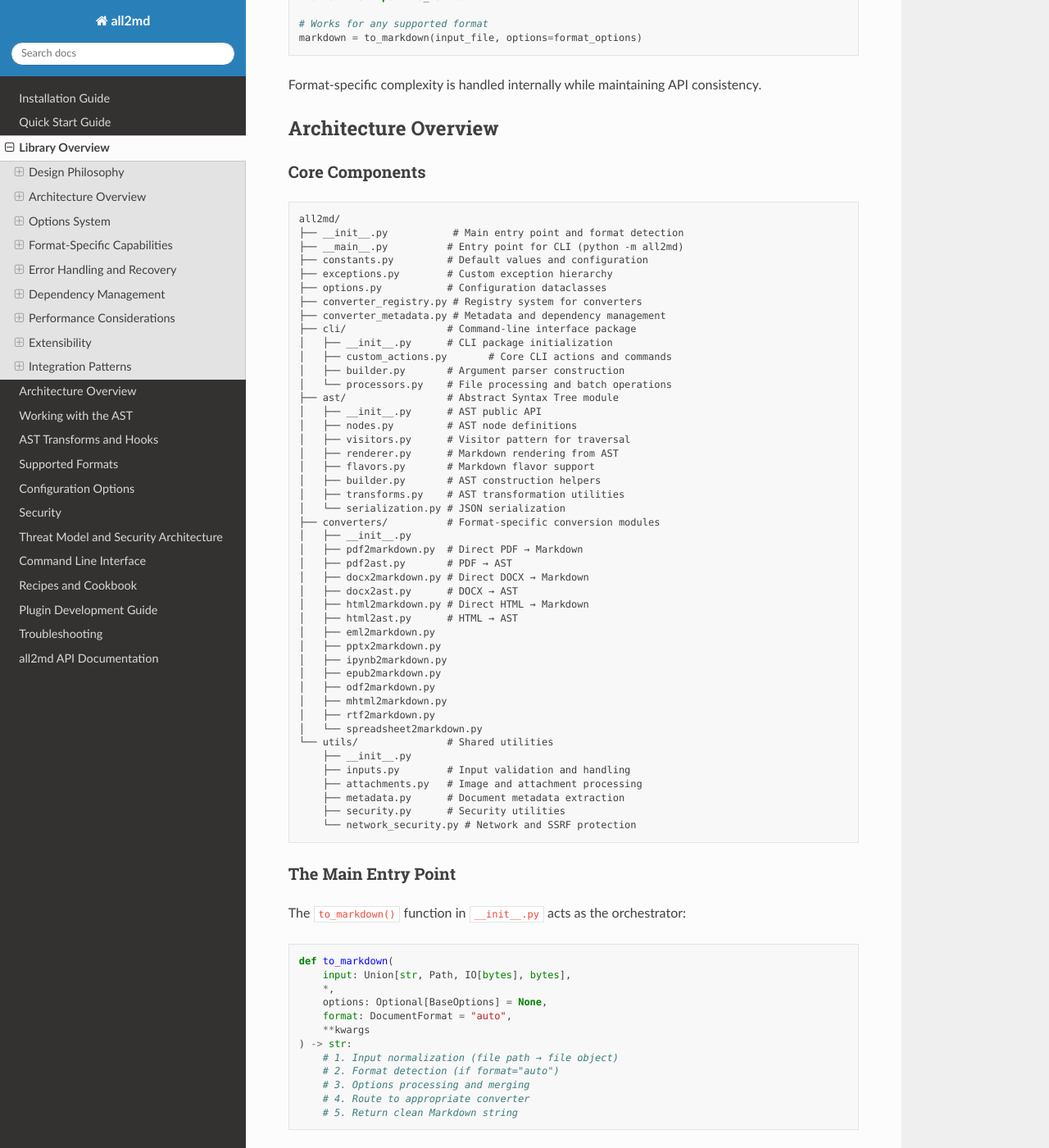
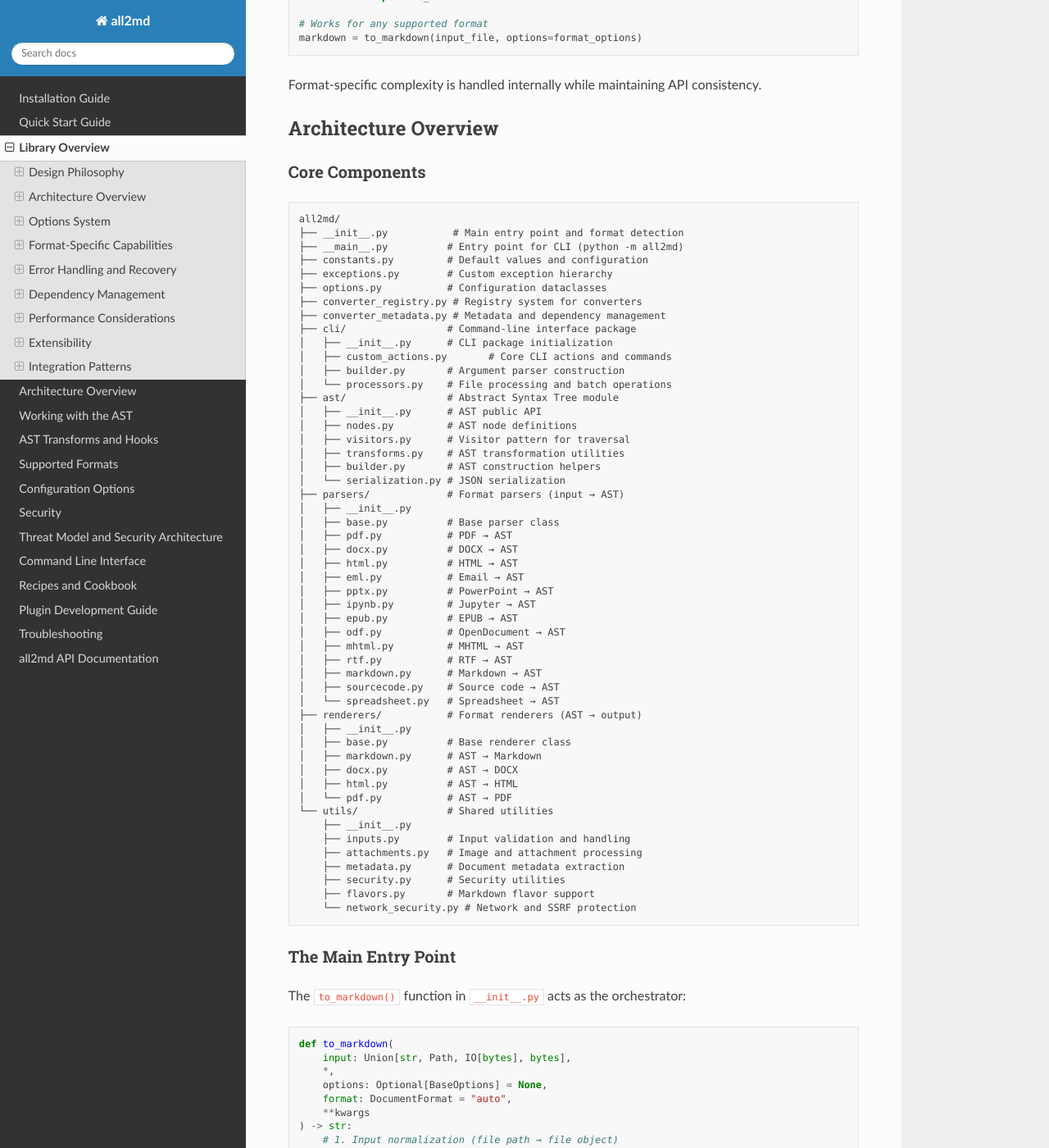
Before and after one commit to thomas-villani/all2md, a Sphinx documentation site: the page built from docs/source/overview.rst, in a window 1280 px wide and 1400 px high, scrolled down 919 px. Shown: the whole window at 82% size. Built offline with Sphinx 7.4.7 and the Read the Docs theme 3.1.0, drawn with Linux system fonts in a browser that asks for light colours; some of the changed text lies outside the part shown.

```diff
--- a/docs/source/overview.rst
+++ b/docs/source/overview.rst
@@ -66,33 +66,39 @@
    │   ├── __init__.py      # AST public API
    │   ├── nodes.py         # AST node definitions
    │   ├── visitors.py      # Visitor pattern for traversal
-   │   ├── renderer.py      # Markdown rendering from AST
-   │   ├── flavors.py       # Markdown flavor support
+   │   ├── transforms.py    # AST transformation utilities
    │   ├── builder.py       # AST construction helpers
-   │   ├── transforms.py    # AST transformation utilities
    │   └── serialization.py # JSON serialization
-   ├── converters/          # Format-specific conversion modules
+   ├── parsers/             # Format parsers (input → AST)
    │   ├── __init__.py
-   │   ├── pdf2markdown.py  # Direct PDF → Markdown
-   │   ├── pdf2ast.py       # PDF → AST
-   │   ├── docx2markdown.py # Direct DOCX → Markdown
-   │   ├── docx2ast.py      # DOCX → AST
-   │   ├── html2markdown.py # Direct HTML → Markdown
-   │   ├── html2ast.py      # HTML → AST
-   │   ├── eml2markdown.py
-   │   ├── pptx2markdown.py
-   │   ├── ipynb2markdown.py
-   │   ├── epub2markdown.py
-   │   ├── odf2markdown.py
-   │   ├── mhtml2markdown.py
-   │   ├── rtf2markdown.py
-   │   └── spreadsheet2markdown.py
+   │   ├── base.py          # Base parser class
+   │   ├── pdf.py           # PDF → AST
+   │   ├── docx.py          # DOCX → AST
+   │   ├── html.py          # HTML → AST
+   │   ├── eml.py           # Email → AST
+   │   ├── pptx.py          # PowerPoint → AST
+   │   ├── ipynb.py         # Jupyter → AST
+   │   ├── epub.py          # EPUB → AST
+   │   ├── odf.py           # OpenDocument → AST
+   │   ├── mhtml.py         # MHTML → AST
+   │   ├── rtf.py           # RTF → AST
+   │   ├── markdown.py      # Markdown → AST
+   │   ├── sourcecode.py    # Source code → AST
+   │   └── spreadsheet.py   # Spreadsheet → AST
+   ├── renderers/           # Format renderers (AST → output)
+   │   ├── __init__.py
+   │   ├── base.py          # Base renderer class
+   │   ├── markdown.py      # AST → Markdown
+   │   ├── docx.py          # AST → DOCX
+   │   ├── html.py          # AST → HTML
+   │   └── pdf.py           # AST → PDF
    └── utils/               # Shared utilities
        ├── __init__.py
        ├── inputs.py        # Input validation and handling
        ├── attachments.py   # Image and attachment processing
        ├── metadata.py      # Document metadata extraction
        ├── security.py      # Security utilities
+       ├── flavors.py       # Markdown flavor support
        └── network_security.py # Network and SSRF protection
 
 The Main Entry Point
@@ -163,7 +169,8 @@
 .. code-block:: python
 
    from all2md import to_markdown, to_ast
-   from all2md.ast import MarkdownRenderer, GFMFlavor
+   from all2md.renderers.markdown import MarkdownRenderer
+   from all2md.utils.flavors import GFMFlavor
 
    # Direct conversion (simple)
    markdown = to_markdown('document.pdf')
```
Also changed, not shown: other parts of docs/source/overview.rst (+1 -1 lines), docs/source/ast_guide.rst (+26 -26 lines), docs/source/cli.rst (+46 -1 lines), docs/source/formats.rst (+6 -7 lines), docs/source/options.rst (+13 -13 lines), 7 other files.
